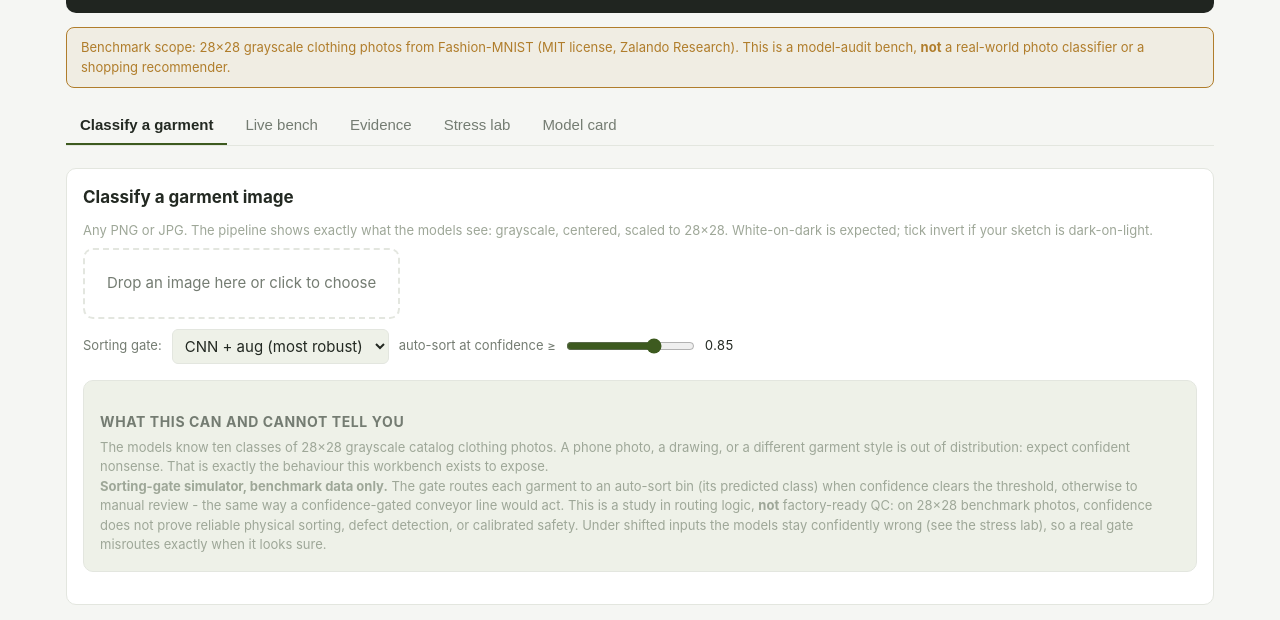
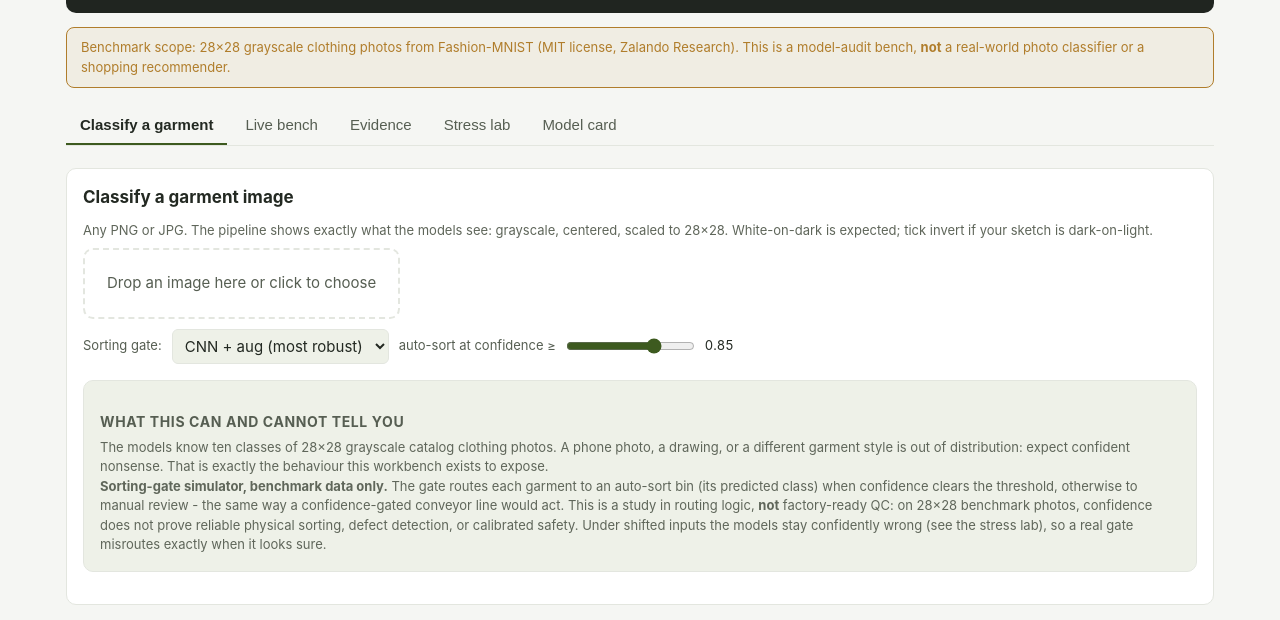
Before and after one commit to mjanthony819/fashionshift, a plain HTML site: page app/template.html in a window 1280 px wide. Shown: the part 128-748 px from the top of the page. Drawn offline with Linux system fonts and the light colour scheme.

Commit message:
Update CSS variable values in template.html

```diff
--- a/app/template.html
+++ b/app/template.html
@@ -7,7 +7,7 @@
 <style>
 :root{
   --bg:#f5f6f3; --panel:#ffffff; --panel2:#eef1e8; --line:#e3e6df;
-  --text:#232922; --dim:#747c72; --faint:#9ea798;
+  --text:#232922; --dim:#565e52; --faint:#5f665a;
   --accent:#3d5a1f; --good:#3d5a1f; --bad:#b84036; --warn:#b07d2b;
   --lime:#c3ee69; --lime-deep:#acd455; --charcoal:#202520; --deep:#253119;
 }
```
